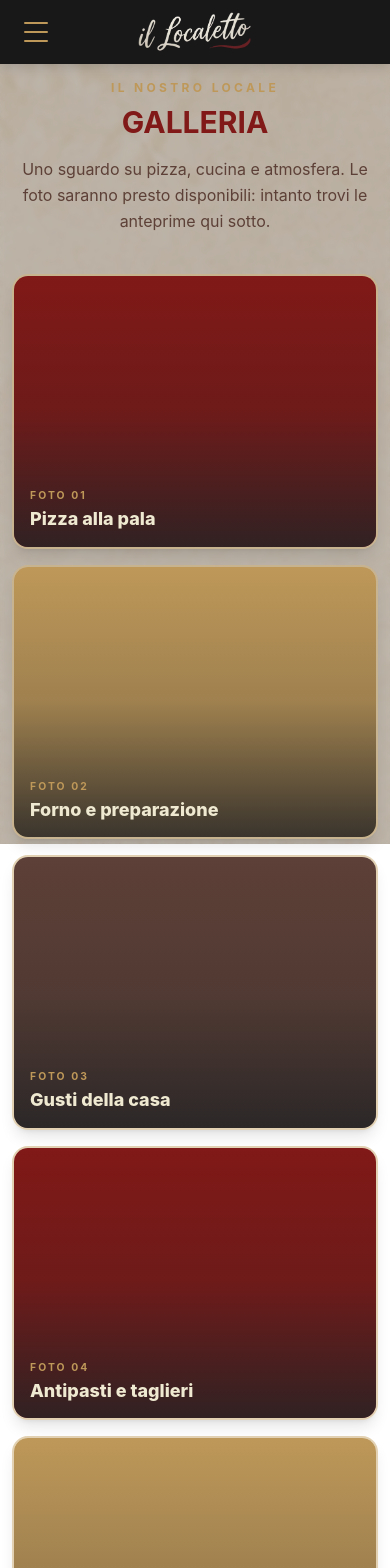
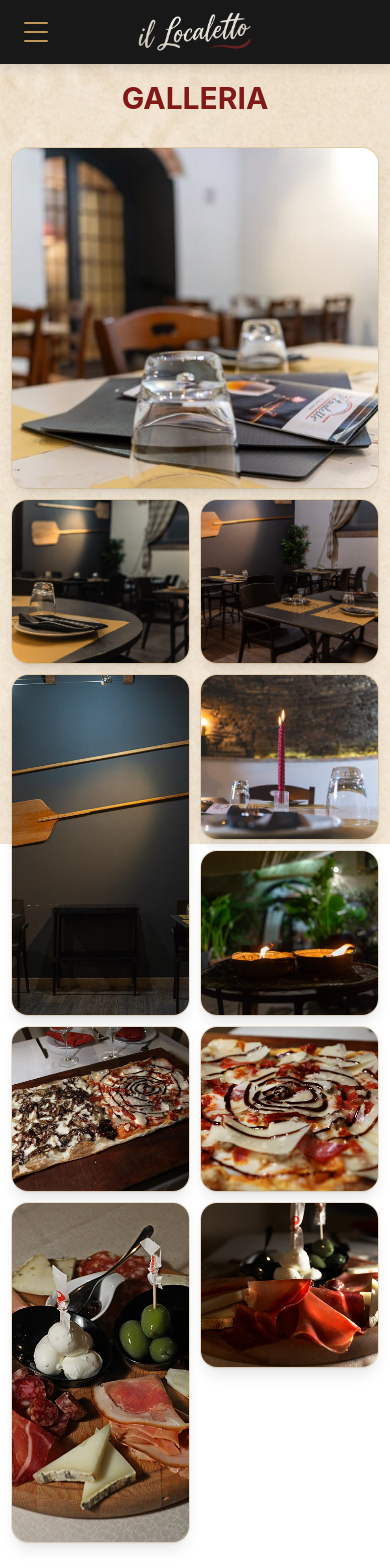
Before and after one commit to Gxbriel99/ilLocaletto_nextjs, a Next.js app: page /galleria in a window 390 px wide. Shown: the top 1568 px of the page. Built offline with nearby package versions, Linux system fonts and the light colour scheme.

Commit message:
Definita pagina gallery

```diff
--- a/src/app/(pages)/galleria/page.tsx
+++ b/src/app/(pages)/galleria/page.tsx
@@ -6,12 +6,16 @@ import { info } from "../../data/info";
 
 export const metadata: Metadata = {
   title: `Galleria | ${info.businessName}`,
-  description: `Scopri le foto de ${info.businessName}: pizza alla pala, ambiente e specialità.`,
+  description: `Scopri le foto de ${info.businessName}: sala, atmosfera e pizza alla pala.`,
 };
 
 export default function GalleriaPage() {
+
   return (
-    <section className="relative min-h-screen w-full overflow-x-hidden">
+    <section
+      id="galleria"
+      className="relative min-h-screen w-full overflow-x-hidden scroll-mt-24"
+    >
       <div className="pointer-events-none fixed inset-0 -z-10">
         <Image
           src="/menu_bg.webp"
@@ -22,48 +26,159 @@ export default function GalleriaPage() {
           className="object-cover object-center"
           aria-hidden
         />
-        <div className="absolute inset-0 bg-[#232325]/25 backdrop-blur-[2px]" />
       </div>
 
       <div className="relative z-10 mx-auto w-full max-w-6xl px-3 pb-20 pt-20 sm:px-6 sm:pt-28 lg:px-8">
-        <header className="mb-10 text-center sm:mb-12">
-          <p className="text-xs font-bold uppercase tracking-[0.28em] text-[#BE9859]">
-            Il nostro locale
-          </p>
-          <h1 className="mt-2 text-3xl font-bold uppercase text-[#801917] sm:text-4xl lg:text-5xl">
+        <header className="mb-8 text-center sm:mb-10">
+          <h1 className="text-3xl font-bold uppercase text-[#801917] sm:text-4xl lg:text-5xl">
             Galleria
           </h1>
-          <p className="mx-auto mt-4 max-w-2xl text-base leading-relaxed text-[#5D4037] sm:text-lg">
-            Uno sguardo su pizza, cucina e atmosfera. Le foto saranno presto
-            disponibili: intanto trovi le anteprime qui sotto.
-          </p>
         </header>
 
-        <ul className="grid grid-cols-1 gap-4 sm:grid-cols-2 sm:gap-5 lg:grid-cols-3 lg:gap-6">
+        <ul className="grid auto-rows-[42vw] grid-flow-dense grid-cols-2 gap-3 sm:auto-rows-[180px] sm:gap-4 lg:auto-rows-[210px] lg:grid-cols-3 lg:gap-5">
           {galleryImages.map((item, index) => (
             <li
               key={item.path}
-              className={index === 0 ? "sm:col-span-2 sm:row-span-1 lg:col-span-2" : undefined}
+              className="first:col-span-2 first:row-span-2 [&:nth-child(4)]:row-span-2 [&:nth-child(7)]:lg:col-span-2 [&:nth-child(9)]:row-span-2"
             >
-              <article className="group relative aspect-[4/3] overflow-hidden rounded-2xl border-2 border-[#BE9859]/40 bg-localetto-cream/35 shadow-lg backdrop-blur-md transition duration-300 hover:border-[#801917]/60 hover:shadow-xl sm:aspect-[16/10]">
-                <div
-                  className={`absolute inset-0 ${item.placeholderClass} transition duration-500 group-hover:scale-105`}
-                  aria-hidden
+              <a
+                href={`#foto-${index}`}
+                aria-label={`Apri ${item.title}`}
+                className="group relative block h-full w-full overflow-hidden rounded-2xl shadow-lg ring-1 ring-[#BE9859]/30 transition duration-300 before:pointer-events-none before:absolute before:inset-0 before:z-10 before:bg-linear-to-t before:from-[#232325]/90 before:via-[#232325]/10 before:to-transparent before:opacity-0 before:transition before:duration-300 before:content-[''] hover:shadow-2xl hover:ring-2 hover:ring-[#801917]/60 group-hover:before:opacity-100"
+              >
+                <Image
+                  src={item.path}
+                  alt={item.title}
+                  fill
+                  priority={index === 0}
+                  sizes="(min-width: 1024px) 66vw, (min-width: 640px) 50vw, 100vw"
+                  className="object-cover transition duration-700 ease-out group-hover:scale-105"
                 />
-                <div className="absolute inset-0 bg-linear-to-t from-[#232325]/85 via-[#232325]/20 to-transparent" />
-                <div className="absolute inset-x-0 bottom-0 p-4 sm:p-5">
-                  <p className="text-[0.65rem] font-bold uppercase tracking-[0.2em] text-[#BE9859]">
-                    Foto {String(index + 1).padStart(2, "0")}
+                <span className="absolute right-3 top-3 z-20 grid h-9 w-9 place-items-center rounded-full bg-[#232325]/55 text-[#EFE9D1] opacity-0 backdrop-blur transition duration-300 group-hover:opacity-100">
+                  <svg
+                    xmlns="http://www.w3.org/2000/svg"
+                    viewBox="0 0 24 24"
+                    fill="none"
+                    stroke="currentColor"
+                    strokeWidth={2}
+                    strokeLinecap="round"
+                    strokeLinejoin="round"
+                    className="h-4 w-4"
+                    aria-hidden
+                  >
+                    <circle cx="11" cy="11" r="7" />
+                    <line x1="21" y1="21" x2="16.5" y2="16.5" />
+                    <line x1="11" y1="8" x2="11" y2="14" />
+                    <line x1="8" y1="11" x2="14" y2="11" />
+                  </svg>
+                </span>
+                <div className="absolute inset-x-0 bottom-0 z-20 translate-y-2 p-4 opacity-0 transition duration-300 group-hover:translate-y-0 group-hover:opacity-100 sm:p-5">
+                  <p className="text-base font-extrabold leading-tight text-[#EFE9D1] [text-shadow:0_1px_4px_rgba(0,0,0,0.85)] sm:text-lg">
+                    {item.title}
                   </p>
-                  <h2 className="mt-1 text-lg font-extrabold leading-tight text-[#EFE9D1] sm:text-xl">
-                    {item.title}
-                  </h2>
+                  <span className="mt-2 block h-0.5 w-10 rounded-full bg-[#BE9859]" />
                 </div>
-              </article>
+              </a>
             </li>
           ))}
         </ul>
       </div>
+
+      {galleryImages.map((item, index) => {
+        const prev = `#foto-${(index - 1 + galleryImages.length) % galleryImages.length}`;
+        const next = `#foto-${(index + 1) % galleryImages.length}`;
+
+        return (
+          <div
+            key={`lightbox-${item.path}`}
+            id={`foto-${index}`}
+            className="fixed inset-0 z-50 hidden items-center justify-center bg-[#232325]/95 p-4 backdrop-blur-sm target:flex"
+          >
+            <a href="#galleria" aria-label="Chiudi" className="absolute inset-0" />
+
+            <a
+              href="#galleria"
+              aria-label="Chiudi"
+              className="absolute right-4 top-4 z-10 grid h-11 w-11 place-items-center rounded-full bg-[#232325]/60 text-[#EFE9D1] ring-1 ring-[#BE9859]/40 transition hover:bg-[#801917] hover:text-white"
+            >
+              <svg
+                xmlns="http://www.w3.org/2000/svg"
+                viewBox="0 0 24 24"
+                fill="none"
+                stroke="currentColor"
+                strokeWidth={2}
+                strokeLinecap="round"
+                strokeLinejoin="round"
+                className="h-5 w-5"
+                aria-hidden
+              >
+                <line x1="6" y1="6" x2="18" y2="18" />
+                <line x1="18" y1="6" x2="6" y2="18" />
+              </svg>
+            </a>
+
+            <a
+              href={prev}
+              aria-label="Foto precedente"
+              className="absolute left-3 top-1/2 z-10 grid h-11 w-11 -translate-y-1/2 place-items-center rounded-full bg-[#232325]/60 text-[#EFE9D1] ring-1 ring-[#BE9859]/40 transition hover:bg-[#801917] hover:text-white sm:left-6 sm:h-14 sm:w-14"
+            >
+              <svg
+                xmlns="http://www.w3.org/2000/svg"
+                viewBox="0 0 24 24"
+                fill="none"
+                stroke="currentColor"
+                strokeWidth={2}
+                strokeLinecap="round"
+                strokeLinejoin="round"
+                className="h-6 w-6"
+                aria-hidden
+              >
+                <polyline points="15 18 9 12 15 6" />
+              </svg>
+            </a>
+
+            <figure className="relative z-10 flex h-[78vh] w-full max-w-5xl flex-col items-center justify-center">
+              <span className="relative block h-full w-full">
+                <Image
+                  src={item.path}
+                  alt={item.title}
+                  fill
+                  sizes="100vw"
+                  className="rounded-xl object-contain"
+                />
+              </span>
+              <figcaption className="mt-4 flex items-center gap-3 text-center">
+                <span className="text-xs font-bold uppercase tracking-[0.22em] text-[#BE9859]">
+                  {String(index + 1).padStart(2, "0")} / {String(galleryImages.length).padStart(2, "0")}
+                </span>
+                <span className="text-sm font-semibold text-[#EFE9D1] sm:text-base">
+                  {item.title}
+                </span>
+              </figcaption>
+            </figure>
+
+            <a
+              href={next}
+              aria-label="Foto successiva"
+              className="absolute right-3 top-1/2 z-10 grid h-11 w-11 -translate-y-1/2 place-items-center rounded-full bg-[#232325]/60 text-[#EFE9D1] ring-1 ring-[#BE9859]/40 transition hover:bg-[#801917] hover:text-white sm:right-6 sm:h-14 sm:w-14"
+            >
+              <svg
+                xmlns="http://www.w3.org/2000/svg"
+                viewBox="0 0 24 24"
+                fill="none"
+                stroke="currentColor"
+                strokeWidth={2}
+                strokeLinecap="round"
+                strokeLinejoin="round"
+                className="h-6 w-6"
+                aria-hidden
+              >
+                <polyline points="9 18 15 12 9 6" />
+              </svg>
+            </a>
+          </div>
+        );
+      })}
     </section>
   );
 }
--- a/src/app/data/gallery.ts
+++ b/src/app/data/gallery.ts
@@ -1,48 +1,47 @@
 export interface GalleryImage {
   title: string;
   path: string;
-  placeholderClass: string;
 }
 
 export const galleryImages: GalleryImage[] = [
   {
-    title: "Pizza alla pala",
-    path: "/gallery/pizza-alla-pala.webp",
-    placeholderClass: "bg-[#801917]",
+    title: "La nostra sala",
+    path: "/gallery/sala1.jpg",
   },
   {
-    title: "Forno e preparazione",
-    path: "/gallery/forno-preparazione.webp",
-    placeholderClass: "bg-[#BE9859]",
+    title: "Atmosfera serale",
+    path: "/gallery/saladark1.jpeg",
   },
   {
-    title: "Gusti della casa",
-    path: "/gallery/gusti-casa.webp",
-    placeholderClass: "bg-[#5D4037]",
+    title: "Tavoli e dettagli",
+    path: "/gallery/saladark2.jpeg",
   },
   {
-    title: "Antipasti e taglieri",
-    path: "/gallery/antipasti-taglieri.webp",
-    placeholderClass: "bg-[#801917]",
+    title: "Le pale alla parete",
+    path: "/gallery/saladark3.jpeg",
   },
   {
-    title: "Sala e atmosfera",
-    path: "/gallery/sala-atmosfera.webp",
-    placeholderClass: "bg-[#BE9859]",
+    title: "A lume di candela",
+    path: "/gallery/sala2.jpg",
   },
   {
-    title: "Dolci artigianali",
-    path: "/gallery/dolci-artigianali.webp",
-    placeholderClass: "bg-[#5D4037]",
+    title: "Il dehors la sera",
+    path: "/gallery/sala3.jpg",
   },
   {
-    title: "Dettagli in cucina",
-    path: "/gallery/dettagli-cucina.webp",
-    placeholderClass: "bg-[#801917]",
+    title: "Pizza alla pala al metro",
+    path: "/gallery/pizza1.jpg",
   },
   {
-    title: "Il Localetto",
-    path: "/gallery/localetto-esterno.webp",
-    placeholderClass: "bg-[#BE9859]",
+    title: "Crudo, scaglie e glassa",
+    path: "/gallery/pizza2.jpg",
+  },
+  {
+    title: "Tagliere di salumi e formaggi",
+    path: "/gallery/tagliere.jpg",
+  },
+  {
+    title: "Salumi e bocconcini",
+    path: "/gallery/tagliere2.jpg",
   },
 ];
```
